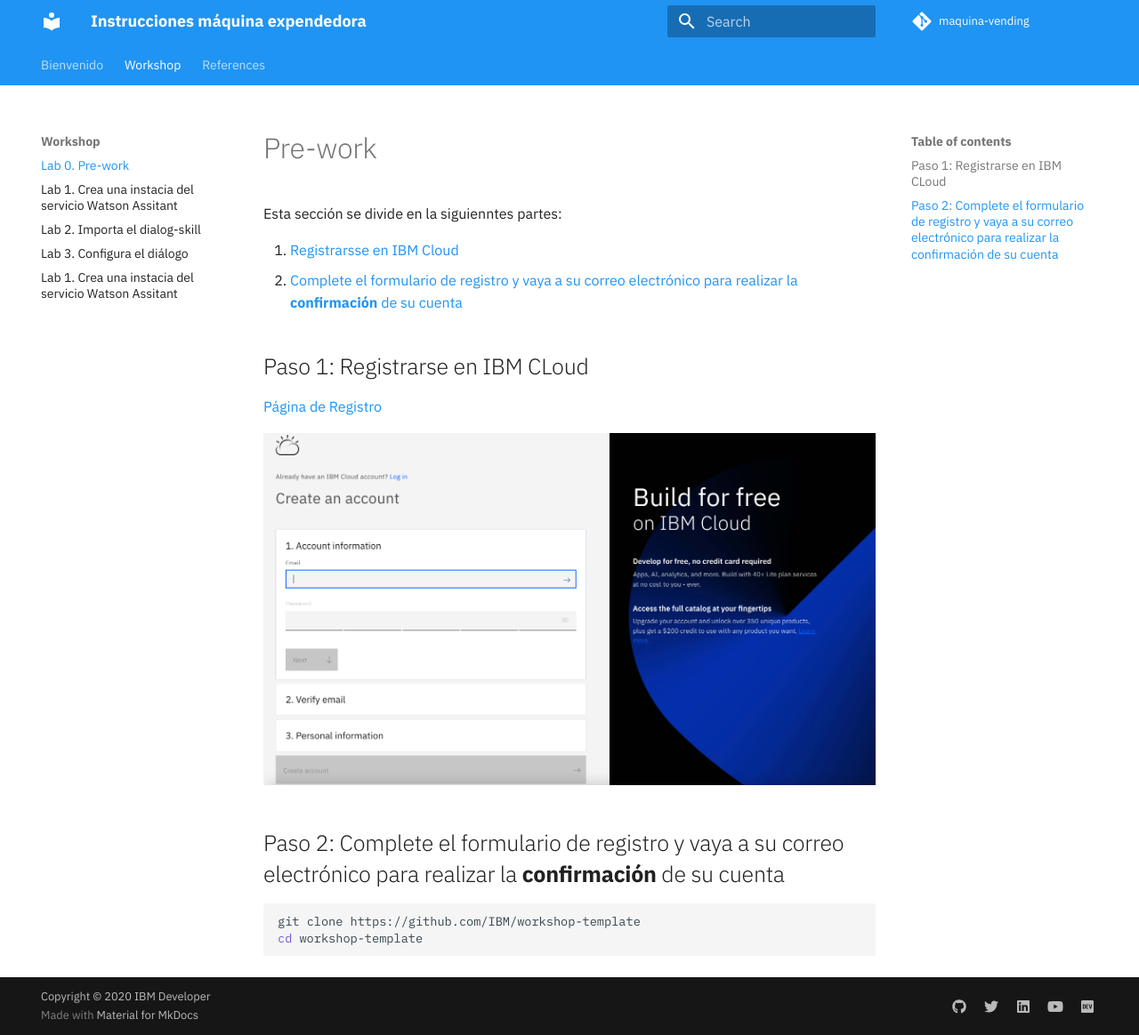
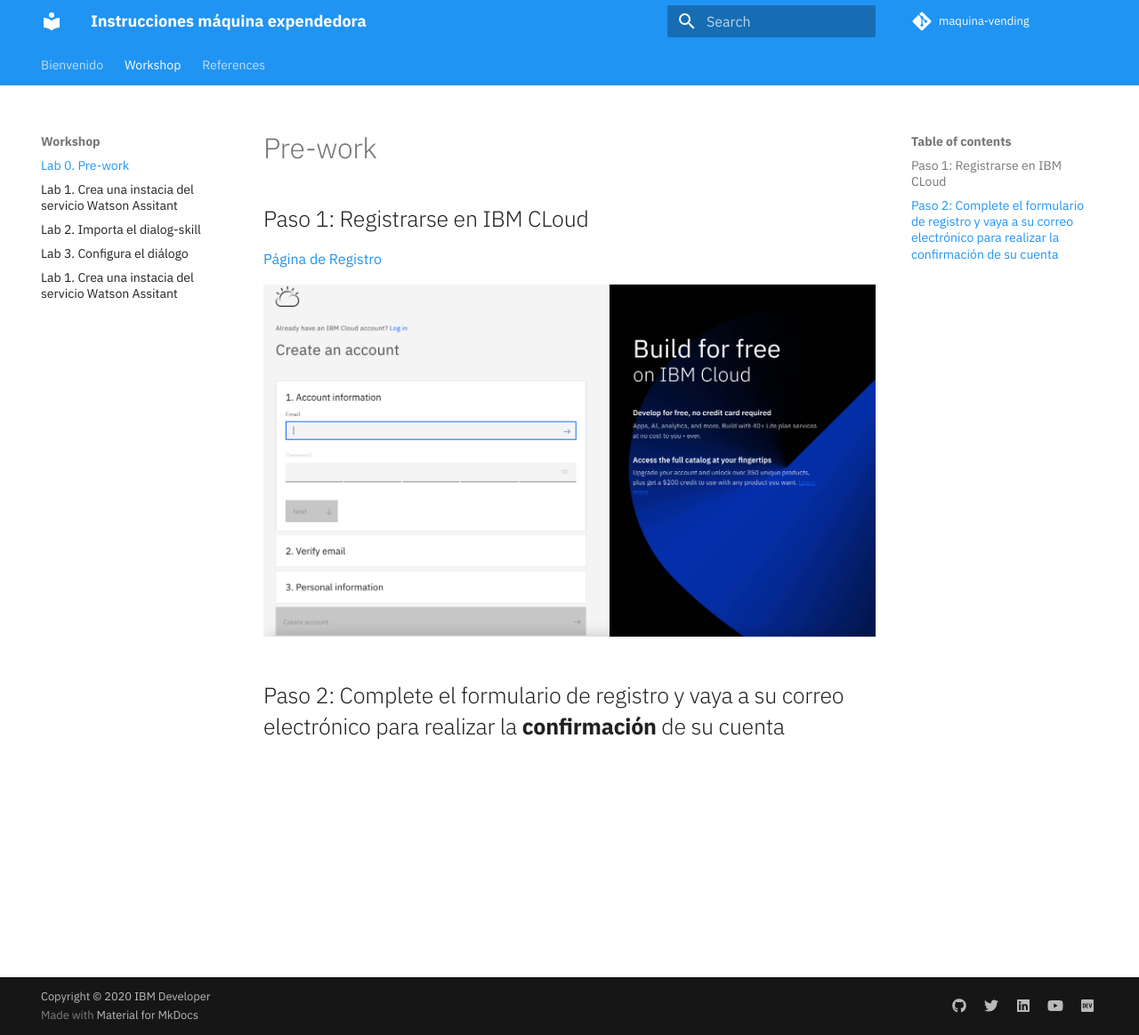
Before and after one commit to IBM/maquina-vending, an MkDocs documentation site: the page built from docs/pre-work/README.md, in a window 1280 px wide and 1164 px high. Shown: the whole window at 89% size. Built offline with MkDocs 1.6.1 and Material for MkDocs 9.7.7, drawn with Linux system fonts in a browser that asks for light colours; comment, search, counter and statistics services are not loaded.

Commit message:
Crear buenos enlaces

````diff
--- a/docs/pre-work/README.md
+++ b/docs/pre-work/README.md
@@ -1,23 +1,11 @@
 # Pre-work
 
-Esta sección se divide en la siguienntes partes:
 
-1. [Registrarsse en IBM Cloud](#1-sign-up-for-ibm-cloud)
-2. [Complete el formulario de registro y vaya a su correo electrónico para realizar la **confirmación** de su cuenta](#registro)
-
-<a name="1-sign-up-for-ibm-cloud"></a>
 ## Paso 1: Registrarse en IBM CLoud
 
 [Página de Registro](https://cloud.ibm.com/registration)
 
 ![Registro](../images/registro.png)
 
-<a name="registro"></a>
+
 ## Paso 2: Complete el formulario de registro y vaya a su correo electrónico para realizar la **confirmación** de su cuenta
-
-
-
-```bash
-git clone https://github.com/IBM/workshop-template
-cd workshop-template
-```
````
Also changed, not shown: docs/lab-1/README.md (+1 -1 lines).
